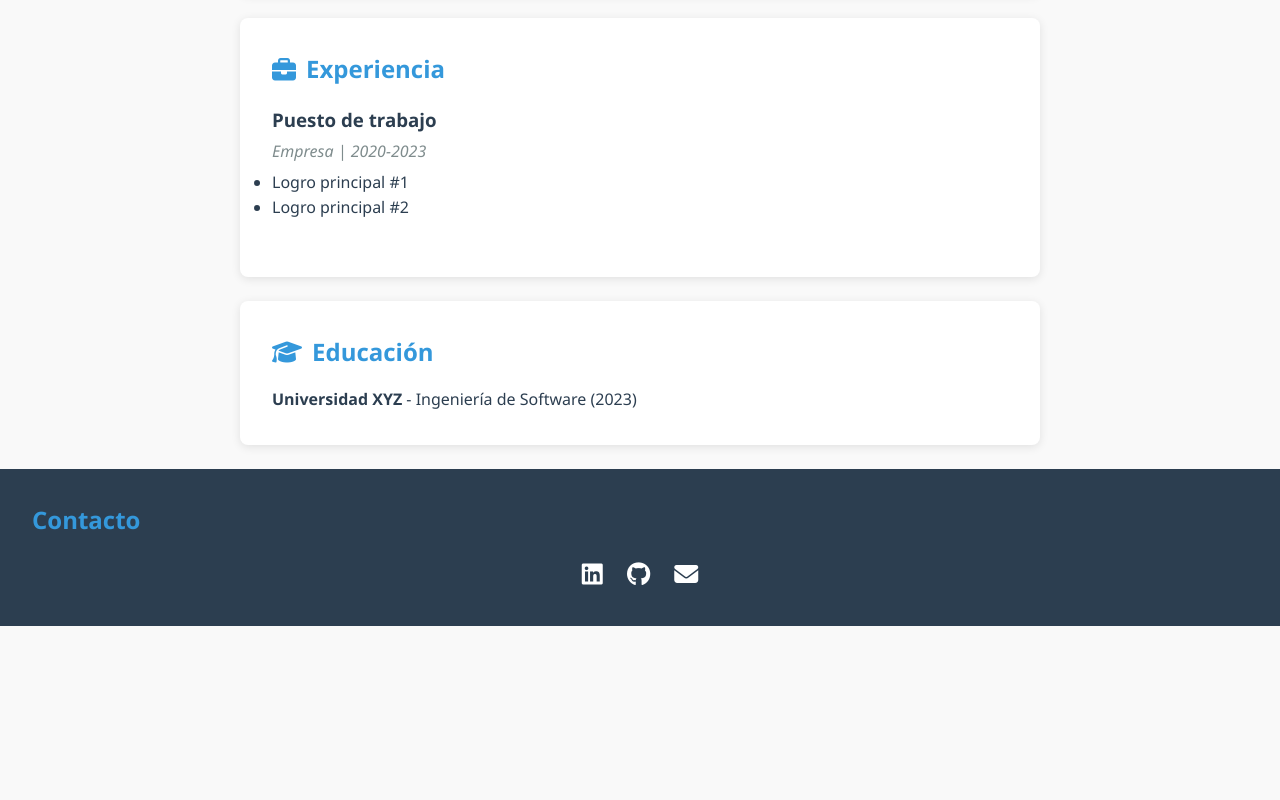
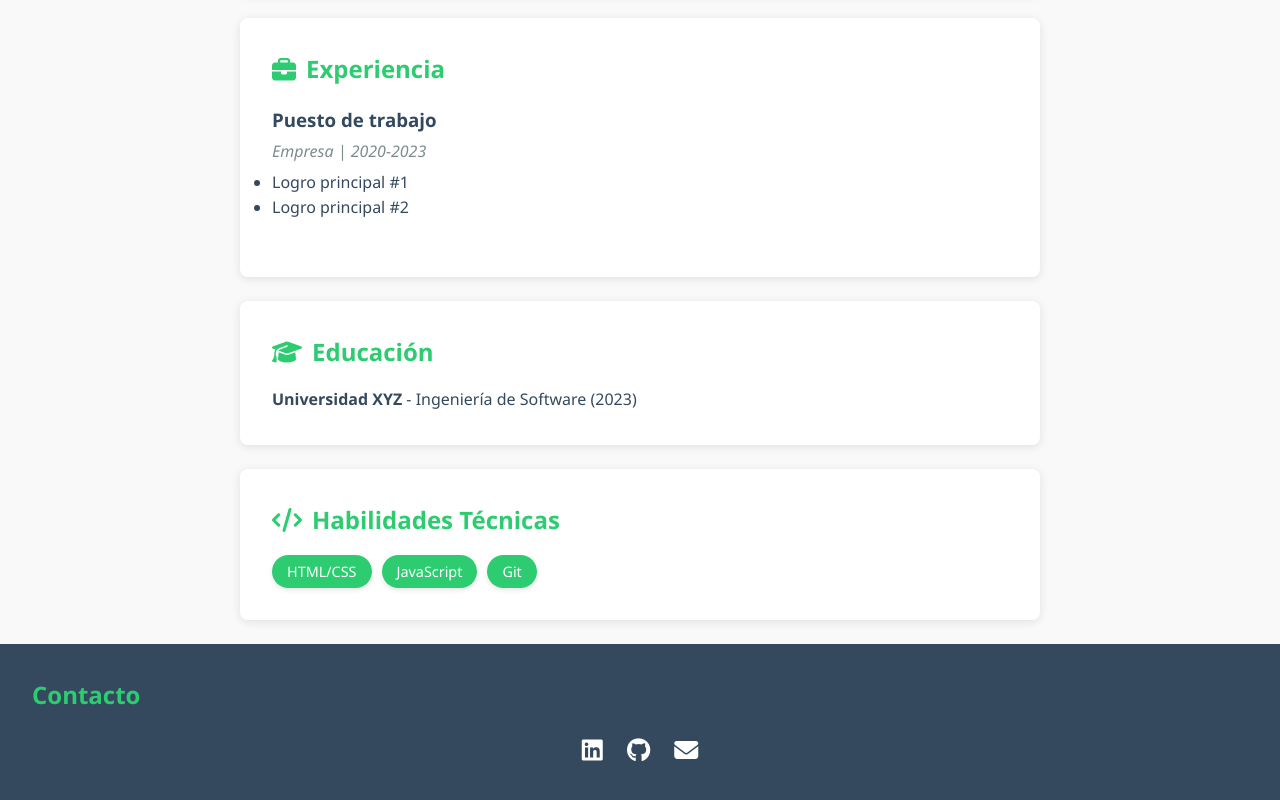
Before and after one commit to oscarvarce/micv-web, a plain HTML site: page index.html in a window 1280 px wide. Shown: the part 366-1166 px from the top of the page. Before the commit the page ends 992 px from the top, so only its background shows below. Drawn offline with Linux system fonts and the light colour scheme.

Commit message:
Añadí sección de habilidades y mejoras de diseño

```diff
--- a/index.html
+++ b/index.html
@@ -3,9 +3,20 @@
 <head>
     <meta charset="UTF-8">
     <meta name="viewport" content="width=device-width, initial-scale=1.0">
+    <meta name="description" content="Hoja de vida de [Tu Nombre] - Desarrollador Web con experiencia en...">
+    <meta name="keywords" content="CV, desarrollador web, JavaScript, HTML, CSS">
     <title>Mi Hoja de Vida | [Tu Nombre]</title>
     <link rel="stylesheet" href="styles.css">
     <link rel="stylesheet" href="https://cdnjs.cloudflare.com/ajax/libs/font-awesome/6.4.0/css/all.min.css">
+
+    <!-- Global site tag (gtag.js) - Google Analytics -->
+    <script async src="https://www.googletagmanager.com/gtag/js?id=TU-ID"></script>
+    <script>
+        window.dataLayer = window.dataLayer || [];
+        function gtag(){dataLayer.push(arguments);}
+        gtag('js', new Date());
+        gtag('config', 'TU-ID');
+    </script>
 </head>
 <body>
     <header>
@@ -38,6 +49,15 @@
             <h2><i class="fas fa-graduation-cap"></i> Educación</h2>
             <p><strong>Universidad XYZ</strong> - Ingeniería de Software (2023)</p>
         </section>
+
+        <section id="skills">
+            <h2><i class="fas fa-code"></i> Habilidades Técnicas</h2>
+            <div class="skills-container">
+                <span>HTML/CSS</span>
+                <span>JavaScript</span>
+                <span>Git</span>
+            </div>
+        </section>
     </main>
 
     <footer>
--- a/styles.css
+++ b/styles.css
@@ -1,8 +1,8 @@
 /* Variables de color */
 :root {
-    --primary: #3498db;
-    --dark: #2c3e50;
-    --light: #ecf0f1;
+    --primary: #2ecc71;  /* Verde moderno */
+    --dark: #34495e;     /* Azul oscuro */
+    --light: #f5f6fa;    /* Gris claro */
 }
 
 /* Reset básico */
@@ -91,3 +91,22 @@ footer {
         padding: 1.5rem;
     }
 }
+
+/* ... (tus estilos anteriores) ... */
+
+/* === Sección de Habilidades === */
+.skills-container {
+    display: flex;
+    flex-wrap: wrap;
+    gap: 10px;
+    margin-top: 15px; /* Espacio arriba */
+}
+
+.skills-container span {
+    background: var(--primary); /* Usa el color principal que definiste */
+    color: white;
+    padding: 5px 15px;
+    border-radius: 20px;
+    font-size: 0.9rem;
+    box-shadow: 0 2px 5px rgba(0, 0, 0, 0.1); /* Sombra opcional */
+}
```
